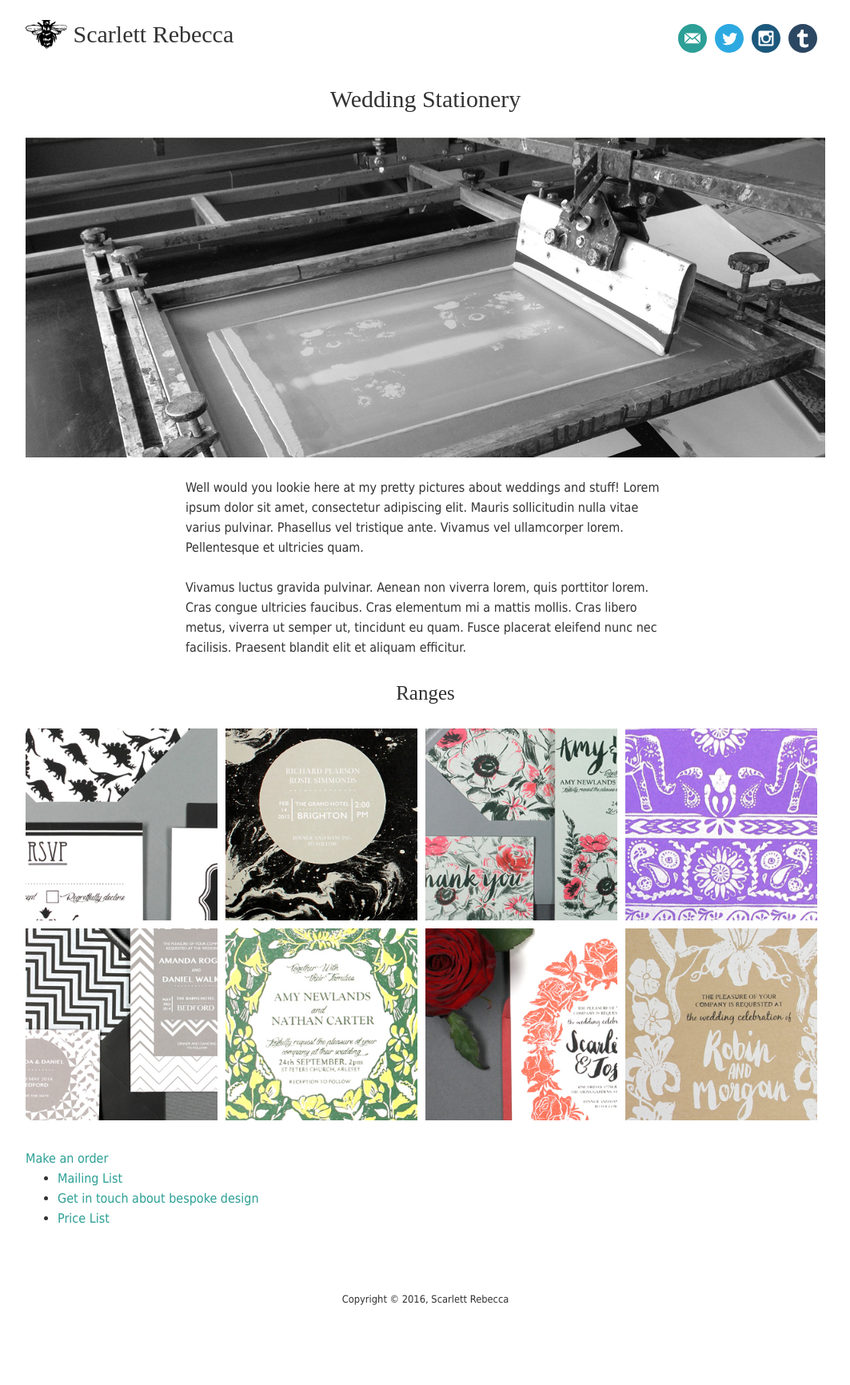
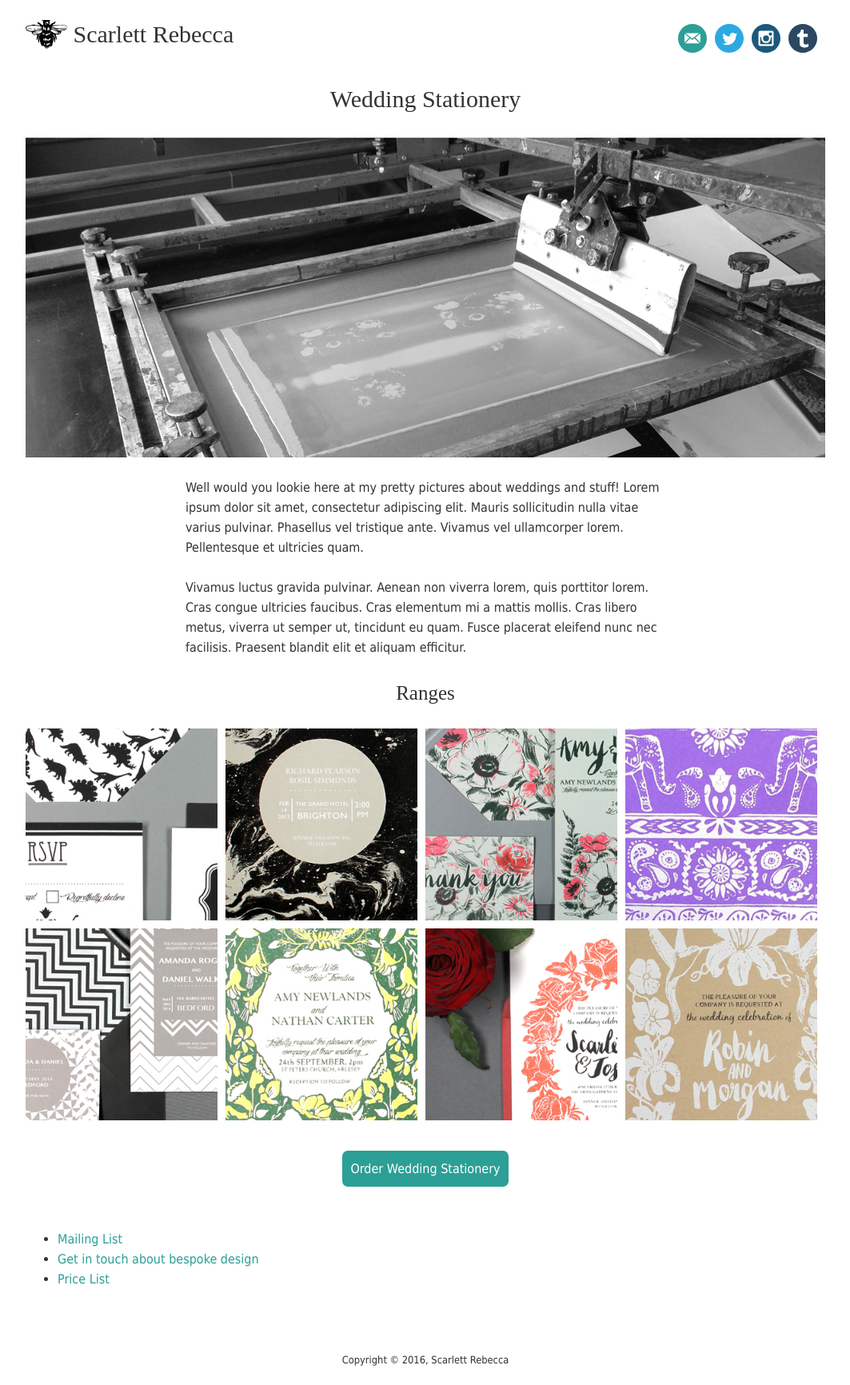
Before and after one commit to scarlettrebecca/website, a Jekyll site: the page built from pages/weddings.html, in a window 1280 px wide. Shown: the whole page at 80% size, without its empty margins (108-1171 px from the left). Built offline with Jekyll 4.4.1, drawn with Linux system fonts in a browser that asks for light colours; some web fonts are replaced; before the commit the page ends 1656 px from its top, so only the background shows below that.

Commit message:
Style up the order button

```diff
--- a/_data/weddings.yml
+++ b/_data/weddings.yml
@@ -94,6 +94,8 @@ ranges:
 
 # The order email details
 #
+# The label is the text on the order button.
+#
 # The email is the email address you want them to
 # send the order to.
 #
@@ -104,6 +106,7 @@ ranges:
 # change this before sending etc. This can be
 # on multiple lines, but with no HTML.
 order:
+  label: Order Wedding Stationery
   email: contact@scarlettrebecca.co.uk
   subject: I want some invites
   message: >
--- a/asset/style/site.scss
+++ b/asset/style/site.scss
@@ -9,6 +9,7 @@
 $font-family-sans: Tahoma, Verdana, Segoe, sans-serif;
 $font-family-serif: Georgia, Times, "Times New Roman", serif;
 $font-family-cursive: Meddon, cursive;
+$color-link: #2c9f96;
 
 
 // Typography
@@ -68,7 +69,7 @@ h1, h2, p, ul, ol, .type-margin {
     text-align: center;
 }
 a {
-    color: #2c9f96;
+    color: $color-link;
     text-decoration: none;
 }
 a:hover {
@@ -437,3 +438,22 @@ a.inherit-color {
 	background-repeat: no-repeat;
 	background-position: 3px 1px;
 }
+
+
+// Order Button
+// ------------
+
+.order-button {
+    display: inline-block;
+    padding: 10px;
+    background-color: $color-link;
+    border: solid 3px #fff;
+    border-radius: 10px;
+    color: #fff;
+    transition: border .2s;
+
+    &:hover {
+        border: solid 3px lighten($color-link, 20%);
+        text-decoration: none;
+    }
+}
--- a/pages/weddings.html
+++ b/pages/weddings.html
@@ -19,7 +19,7 @@ sitemap: false
     {{site.data.weddings.blurb}}
 </div>
 
-<section>
+<section class="type-margin-x2">
 
     <h2 class="center cursive">Ranges</h2>
     <ul class="secret-list image-grid cleared">
@@ -36,7 +36,11 @@ sitemap: false
     {% assign email = order.email|url_encode|replace:"+","%20" %}
     {% assign subject = order.subject|url_encode|replace:"+","%20" %}
     {% assign message = order.message|url_encode|replace:"+","%20" %}
-    <a href="mailto:{{email}}?subject={{subject}}&amp;body={{message}}">Make an order</a>
+    <div class="center">
+        <a href="mailto:{{email}}?subject={{subject}}&amp;body={{message}}" class="order-button">
+            {{site.data.weddings.order.label}}
+        </a>
+    </div>
 
 </section>
 
```
